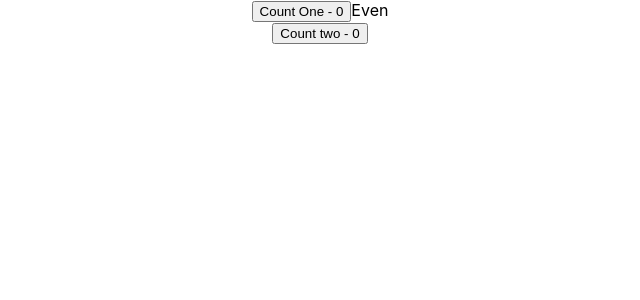
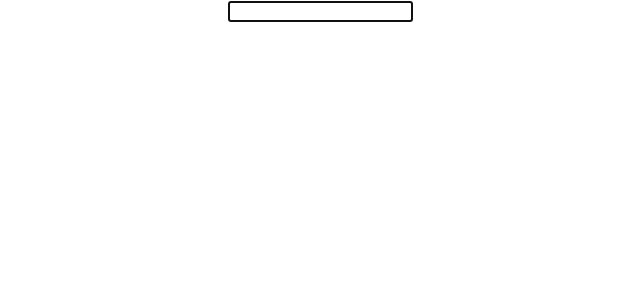
Before and after one commit to ReactJS-Avenger/try-react, a React (Create React App) app: page / in a window 1280 px wide. Shown: the top 300 px of the page, without its empty margins (320-960 px from the left). Built offline with nearby package versions, Linux system fonts and the light colour scheme.

Commit message:
useRef: direclty access DOM nodes and focus the input element on load

```diff
--- a/src/App.js
+++ b/src/App.js
@@ -20,6 +20,7 @@
 import DataFetchingTwo from './components/useReducerFetchData/DataFetchingTwo';
 import ParentComponent from './components/useCallbackHook/ParentComponent';
 import Counter from './components/useMemoExample/Counter';
+import FocusInput from './components/useRefExample/FocusInput';
 
 export const userContext = React.createContext();
 export const channelContext = React.createContext();
@@ -49,7 +50,8 @@
       {/* <DataFetchingOne/> */}
       {/* <DataFetchingTwo/> */}
       {/* <ParentComponent/> */}
-      <Counter/>
+      {/* <Counter/> */}
+      <FocusInput />
     </div>
   );
 }
--- /dev/null
+++ b/src/components/useRefExample/FocusInput.js
@@ -0,0 +1,18 @@
+import React, { useEffect, useRef } from "react";
+
+const FocusInput = () => {
+    const inputRef = useRef(null);
+
+    useEffect(() => {
+        //focus input element
+        inputRef.current.focus()
+    }, [])
+
+    return (
+        <div>
+            <input ref={inputRef} type='text' />
+        </div>
+    )
+
+}
+export default FocusInput;
```
Also changed, not shown: 1 other file (tests, documents, lock files or other folders).
